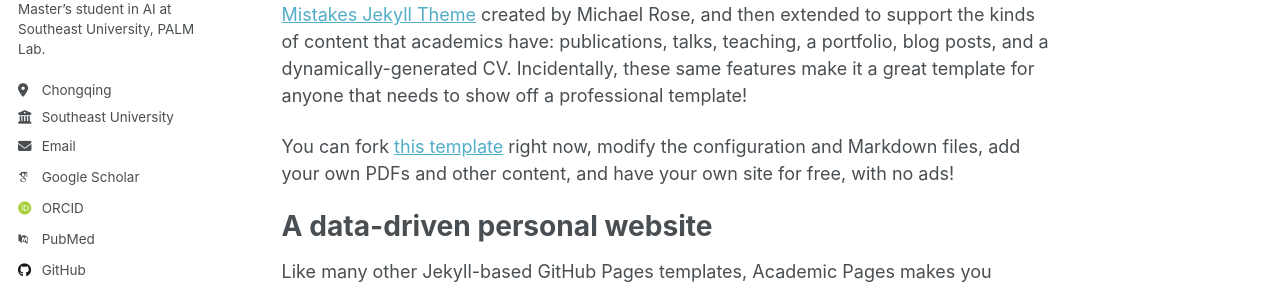
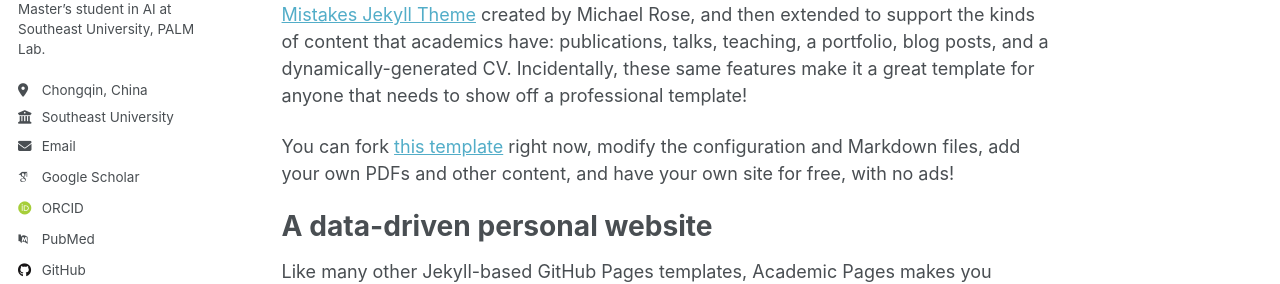
Before and after one commit to Tliu-seu/Taoliu.github.io, a Jekyll site: the page built from _pages/about.md, in a window 1280 px wide. Shown: the part 276-560 px from the top of the page. Built offline with Jekyll 4.4.1, drawn with Linux system fonts in a browser that asks for light colours; some web fonts are replaced; a script that is not in the unit is left out.

Commit message:
Update _config.yml

```diff
--- a/_config.yml
+++ b/_config.yml
@@ -27,7 +27,7 @@ author:
   name             : "Tao Liu"
   pronouns         : # example: "she/her"
   bio              : "Master’s student in AI at Southeast University, PALM Lab."
-  location         : "Chongqing"
+  location         : "Chongqin, China"
   employer         : "Southeast University"
   uri              : # URL
   email            : "taoliu.seu@gmail.com"
```
